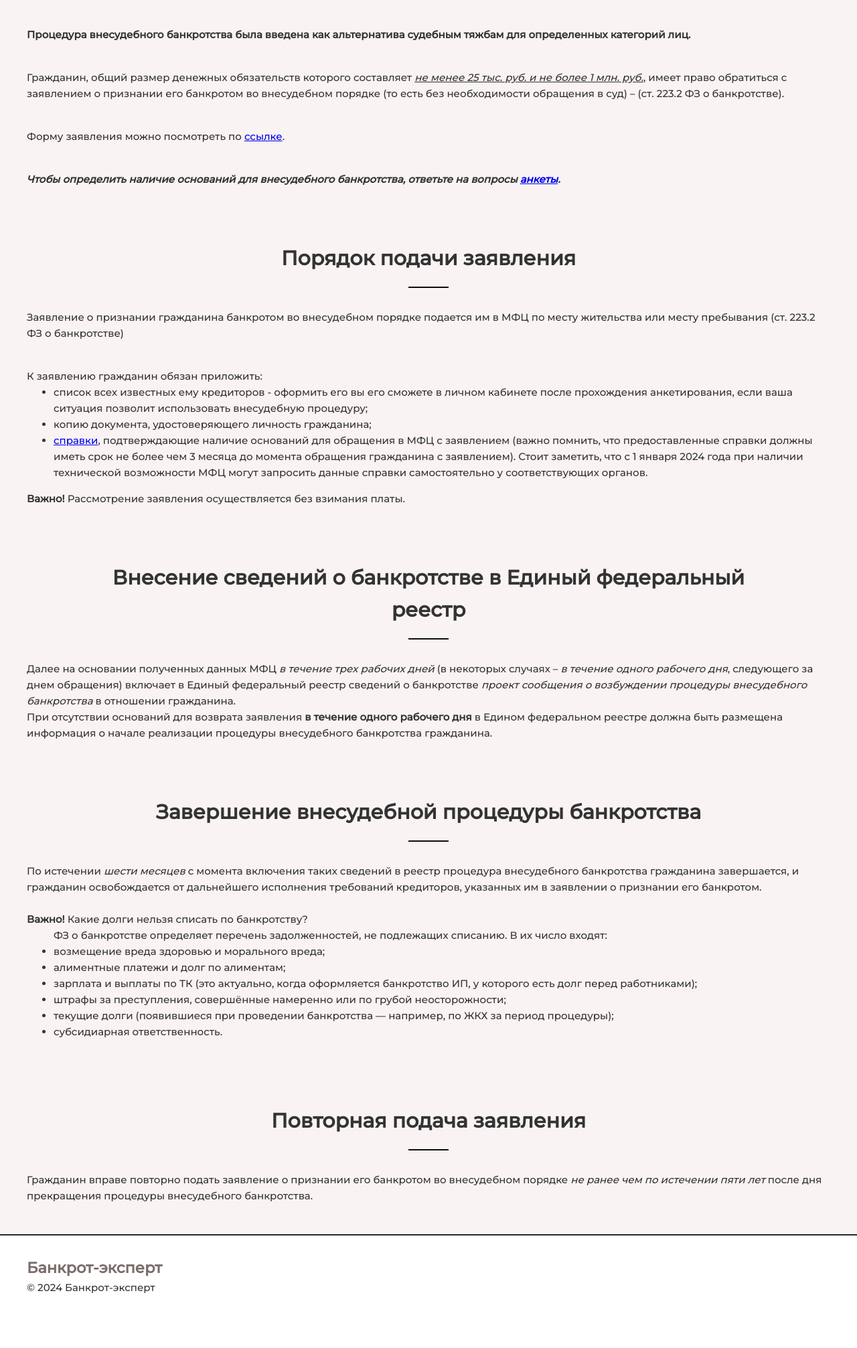
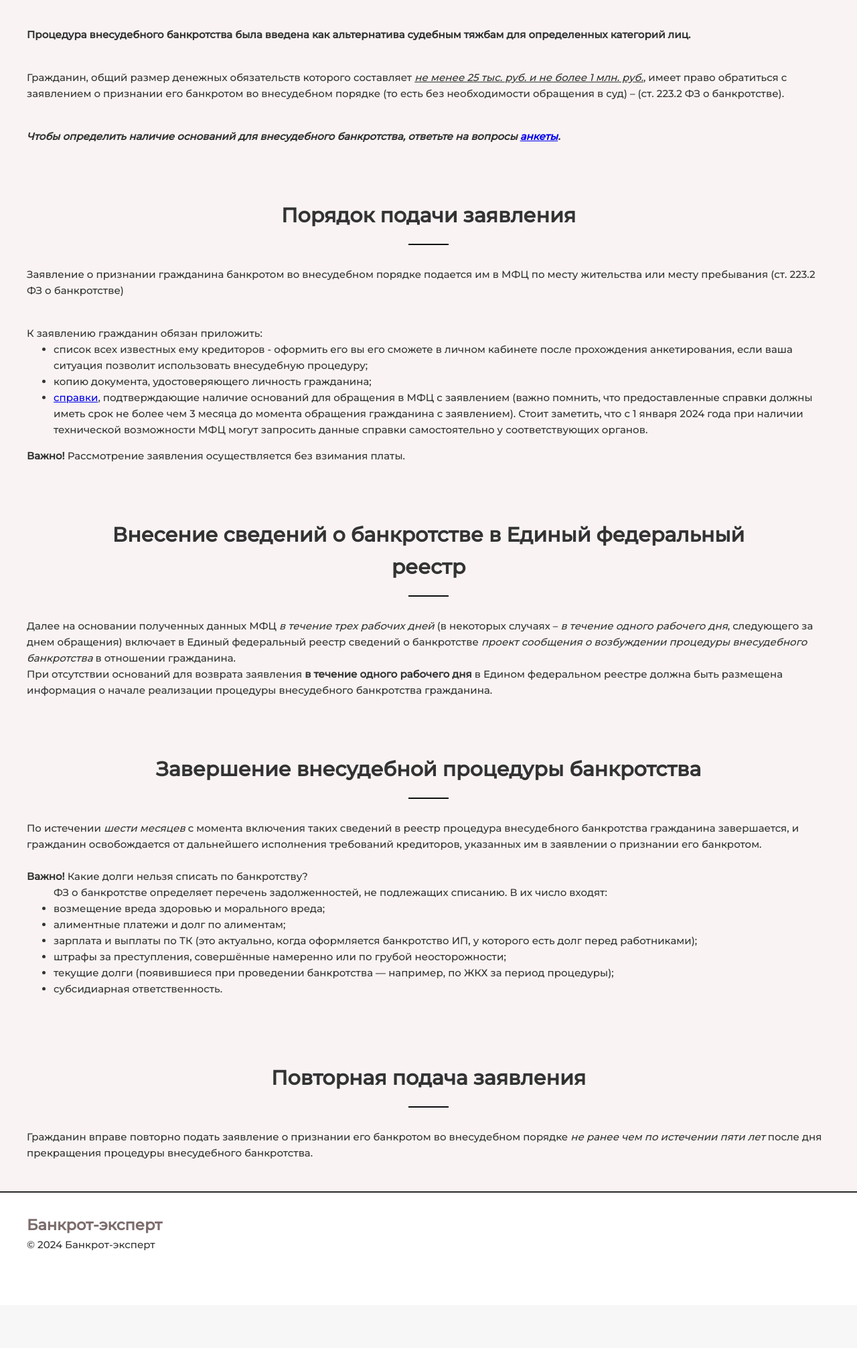
Before and after one commit to Egaster/anketa, a Flask app: page /out-of-court_bankruptcy in a window 1280 px wide. Shown: the part 311-2324 px from the top of the page at 67% size. After the commit the page ends 2178 px from the top, so only its background shows below. Run offline with Flask 3, Linux system fonts and the light colour scheme; some libraries are stand-ins or nearby versions.

Commit message:
удалена форма заявления (ссылка)

```diff
--- a/templates/out-of-court_bankruptcy.html
+++ b/templates/out-of-court_bankruptcy.html
@@ -59,9 +59,6 @@
                 <div class="card__group">
                     <div>Гражданин, общий размер денежных обязательств которого составляет <u><i>не менее 25 тыс. руб. и не более 1 млн. руб.</i></u>, имеет право обратиться с заявлением о признании его банкротом во внесудебном порядке (то есть без необходимости обращения в суд) – (ст. 223.2 ФЗ о банкротстве).</div>
                 </div>
-            <div class="card__group">
-                <div>Форму заявления можно посмотреть по <a href="https://login.consultant.ru/?pid=f1f2a669b18c11fd12d18dea2eded3df&authType=login&returnUrl=req%3Ddoc%26rnd%3DdIzpHw%26base%3DLAW%26n%3D460365%26dst%3D100013%26field%3D134">ссылке</a>.</div>
-            </div>
             <div class="card__group">
                 <i><b>Чтобы определить наличие оснований для внесудебного банкротства, ответьте на вопросы <a href="/form">анкеты</a>.</b></i>
             </div>
```
